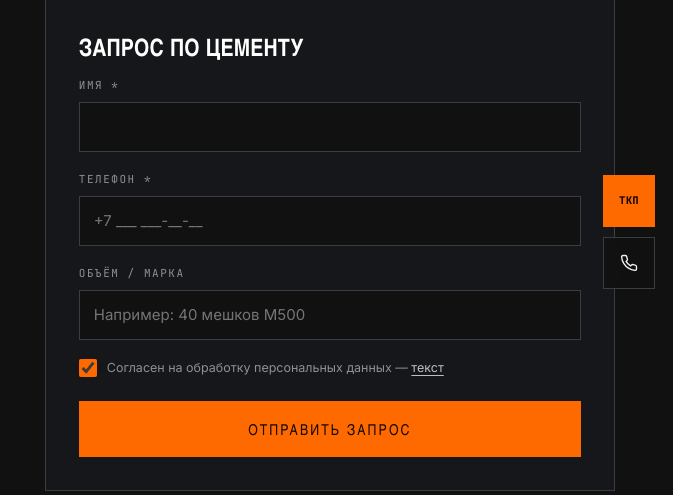
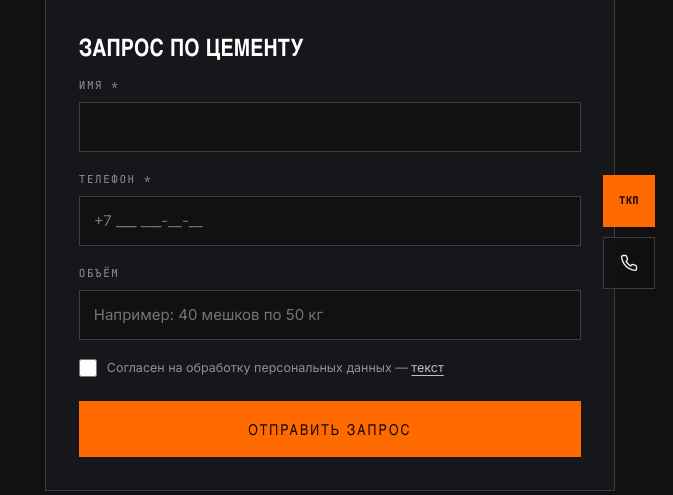
Before and after one commit to kmvit/ganingroup, a Django app: page /produkciya/cement/ in a window 1280 px wide. Shown: the part 493-988 px from the top of the page, without its empty margins (607-1280 px from the left). Run offline with Django 5.2, Linux system fonts and the light colour scheme; data comes from the database, SQL or seed files in the repository; data that the repository does not hold is empty.

Commit message:
Цемент по уточнению заказчика: фасовка 25/30/40/50 кг + биг-бэг, марок нет
- Убраны 35 кг и упоминания марок (М500) из лида, description и формы
- Форма «Запрос по цементу» — рабочая (POST в заявки вместо муляжа)

Co-Authored-By: Claude Fable 5 <noreply@anthropic.com>

```diff
--- a/pages/seed_cards.py
+++ b/pages/seed_cards.py
@@ -18,7 +18,7 @@ CARDS = [
     ('logistika', 'grid1', 40, '04', 'Контроль на маршруте', 'GPS-мониторинг машин, план Б на случай пробок и погоды'),
     ('logistika', 'grid1', 50, '05', 'Подача насосом', 'Автобетононасосы 25–75 м, лоток Беретта до 9 м — заливка на высоту и в опалубку'),
     ('produkciya_cement', 'grid1', 10, '01', 'Свой цемент', 'Тот же цемент, что идёт в бетон группы — заводское качество'),
-    ('produkciya_cement', 'grid1', 20, '02', 'Фасовка в мешки', 'Мешки 25 / 30 / 35 / 40 / 50 кг, а также биг-бэг 1000 кг'),
+    ('produkciya_cement', 'grid1', 20, '02', 'Фасовка в мешки', 'Мешки 25 / 30 / 40 / 50 кг, а также биг-бэг (тонна)'),
     ('produkciya_cement', 'grid1', 30, '03', 'Объёмы под заказ', 'От нескольких мешков до мелкого опта'),
     ('produkciya_cement', 'grid1', 40, '04', 'Доставка', 'Довезём транспортом группы или отгрузим самовывозом'),
     ('produkciya_kartochka', 'grid1', 10, '01', 'Свой карьер и сырьё', 'Стабильность состава — заполнитель не меняется от партии к партии'),
--- a/pages/seed_pages.py
+++ b/pages/seed_pages.py
@@ -77,9 +77,9 @@ PAGES_CONTENT = [
          seo_description='Щебень мытый М1000 фр. 5–10, 10–15, 5–20, 15–20, природный песок и отсев с собственного карьера. Стабильные фракции, отгрузка самосвалами в радиусе 200 км.'),
     dict(slug='produkciya_cement', admin_title='Фасованный цемент',
          h1='Фасованный цемент',
-         subtitle='Купить цемент в мешках — в розницу и мелким оптом со склада на КМВ. Фасовка от 25 до 50 кг и биг-бэг 1000 кг. Наличие, марки и условия отгрузки уточнит менеджер направления.',
+         subtitle='Купить цемент в мешках — в розницу и мелким оптом со склада на КМВ. Фасовка 25, 30, 40 и 50 кг, биг-бэг (тонна). Наличие и условия отгрузки уточнит менеджер направления.',
          seo_title='Купить цемент в мешках — Пятигорск, Ставрополь | ГАНИН ГРУПП',
-         seo_description='Цемент в мешках со склада на КМВ — в розницу и мелким оптом. Фасовка 25–50 кг и биг-бэг 1000 кг. Уточните наличие и цену у менеджера направления.'),
+         seo_description='Цемент в мешках со склада на КМВ — в розницу и мелким оптом. Фасовка 25, 30, 40 и 50 кг, биг-бэг (тонна). Уточните наличие и цену у менеджера направления.'),
     dict(slug='produkciya_kartochka', admin_title='Товарный бетон М350',
          h1='Товарный бетон М350 <span style="color:var(--concrete)">(B25)</span>',
          subtitle='Конструкционный бетон для монолитных каркасов жилых и коммерческих зданий: колонны, ригели, перекрытия. Состав подбирает и испытывает собственная лаборатория, паспорт качества — с каждой партией.',
--- a/templates/pages/produkciya_cement.html
+++ b/templates/pages/produkciya_cement.html
@@ -9,11 +9,15 @@
 <section style="padding-top:0"><div class="wrap"><div class="grid c2" style="align-items:start"><div class="grid c2">{% for c in cards_by_section.grid1 %}<div class="icard">{% if c.icon %}<span class="ic">{{ c.icon }}</span>{% endif %}<h3 style="font-size:16px">{{ c.title }}</h3><p>{{ c.text }}</p></div>{% endfor %}</div>
       <div class="form-card">
         <h3>Запрос по цементу</h3>
-        <label class="f-label">Имя *</label><input class="f-input" />
-        <label class="f-label">Телефон *</label><input class="f-input" placeholder="+7 ___ ___-__-__" />
-        <label class="f-label">Объём / марка</label><input class="f-input" placeholder="Например: 40 мешков М500" />
-        <label class="f-agree"><input type="checkbox" checked /> <span>Согласен на обработку персональных данных — <a href="{% url 'consent' %}">текст</a></span></label>
-        <a class="btn btn--solid" href="#tkp-ok" style="width:100%;margin-top:22px">Отправить запрос</a>
+        <form method="post" action="{% url 'lead_create' %}">
+          {% csrf_token %}
+          <input type="hidden" name="next" value="{{ request.path }}" />
+          <label class="f-label" for="cem-name">Имя *</label><input class="f-input" id="cem-name" name="name" required />
+          <label class="f-label" for="cem-phone">Телефон *</label><input class="f-input" id="cem-phone" name="phone" placeholder="+7 ___ ___-__-__" required />
+          <label class="f-label" for="cem-details">Объём</label><input class="f-input" id="cem-details" name="details" placeholder="Например: 40 мешков по 50 кг" />
+          <label class="f-agree"><input type="checkbox" name="agree" required /> <span>Согласен на обработку персональных данных — <a href="{% url 'consent' %}">текст</a></span></label>
+          <button class="btn btn--solid" type="submit" style="width:100%;margin-top:22px">Отправить запрос</button>
+        </form>
       </div>
     </div>
 
```
